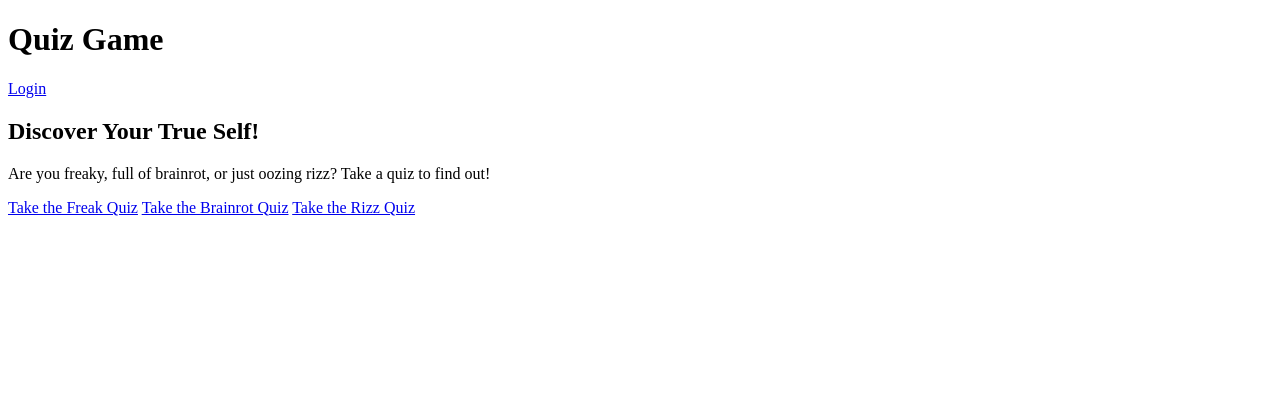
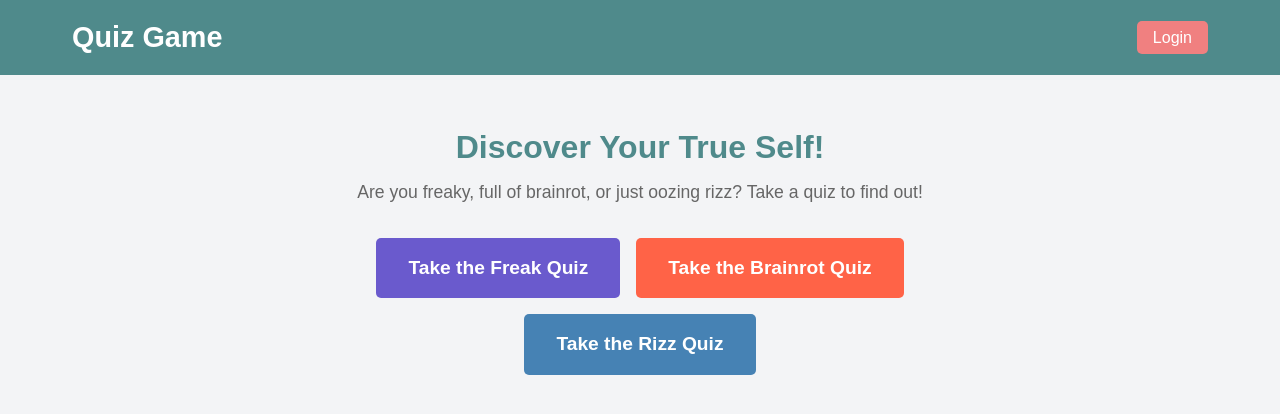
Before and after one commit to Light-Sensei/sigma, a plain HTML site: page frontend/index.html in a window 1280 px wide. Drawn offline with Linux system fonts and the light colour scheme.

Commit message:
Update styles.css

```diff
--- a/frontend/styles.css
+++ b/frontend/styles.css
@@ -1,6 +1,110 @@
-/* frontend/styles.css */
+/* General Styles */
+* {
+    margin: 0;
+    padding: 0;
+    box-sizing: border-box;
+    font-family: Arial, sans-serif;
+}
 
-/* Existing styles... */
+body {
+    background-color: #f3f4f6;
+    color: #333;
+    font-size: 16px;
+    line-height: 1.5;
+}
+
+/* Header Styles */
+header {
+    background-color: #4f8a8b;
+    padding: 1rem 0;
+    text-align: center;
+    color: white;
+}
+
+.header-content {
+    max-width: 1200px;
+    margin: auto;
+    display: flex;
+    justify-content: space-between;
+    align-items: center;
+    padding: 0 2rem;
+}
+
+.header-content h1 {
+    font-size: 1.8rem;
+    font-weight: bold;
+    color: #fff;
+}
+
+.header-content a.login-button {
+    color: #fff;
+    text-decoration: none;
+    font-size: 1rem;
+    padding: 0.5rem 1rem;
+    background-color: #f08080;
+    border-radius: 5px;
+    transition: background-color 0.3s;
+}
+
+.header-content a.login-button:hover {
+    background-color: #c75c5c;
+}
+
+/* Main Content Styles */
+main {
+    max-width: 800px;
+    margin: 2rem auto;
+    padding: 1rem;
+    text-align: center;
+}
+
+.quiz-intro h2 {
+    font-size: 2rem;
+    margin-bottom: 0.5rem;
+    color: #4f8a8b;
+}
+
+.quiz-intro p {
+    font-size: 1.1rem;
+    margin-bottom: 2rem;
+    color: #666;
+}
+
+/* Quiz Buttons */
+.quiz-buttons {
+    display: flex;
+    justify-content: center;
+    gap: 1rem;
+    flex-wrap: wrap;
+    margin-top: 1.5rem;
+}
+
+.quiz-button {
+    display: inline-block;
+    padding: 1rem 2rem;
+    font-size: 1.2rem;
+    font-weight: bold;
+    color: #fff;
+    text-decoration: none;
+    border-radius: 5px;
+    transition: background-color 0.3s;
+}
+
+.quiz-button:hover {
+    opacity: 0.9;
+}
+
+.quiz-button:nth-child(1) {
+    background-color: #6a5acd;
+}
+
+.quiz-button:nth-child(2) {
+    background-color: #ff6347;
+}
+
+.quiz-button:nth-child(3) {
+    background-color: #4682b4;
+}
 
 /* Authentication Form Styling */
 .auth-form {
@@ -10,7 +114,6 @@
     background-color: #fff;
     border-radius: 8px;
     box-shadow: 0 0 10px rgba(0, 0, 0, 0.1);
-    color: #333;
 }
 
 .auth-form h2 {
@@ -29,10 +132,12 @@
     margin-bottom: 1rem;
     border: 1px solid #ccc;
     border-radius: 4px;
+    font-size: 1rem;
 }
 
 .auth-form button {
     padding: 0.75rem;
+    font-size: 1rem;
     background-color: #4f8a8b;
     color: #fff;
     border: none;
@@ -48,6 +153,8 @@
 .auth-form p {
     text-align: center;
     margin-top: 1rem;
+    font-size: 0.9rem;
+    color: #333;
 }
 
 .auth-form a {
@@ -58,3 +165,24 @@
 .auth-form a:hover {
     text-decoration: underline;
 }
+
+/* Responsive Layout */
+@media (max-width: 768px) {
+    .header-content {
+        flex-direction: column;
+        text-align: center;
+    }
+
+    .quiz-buttons {
+        flex-direction: column;
+    }
+
+    .quiz-button {
+        width: 100%;
+        margin-bottom: 1rem;
+    }
+
+    .header-content h1 {
+        margin-bottom: 1rem;
+    }
+}
```
